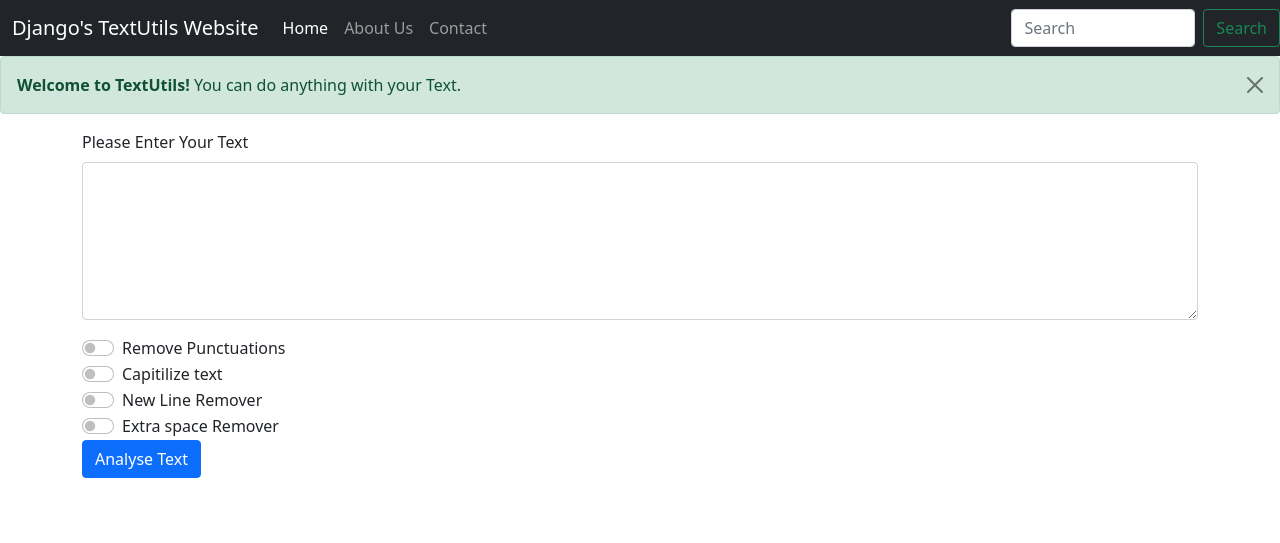
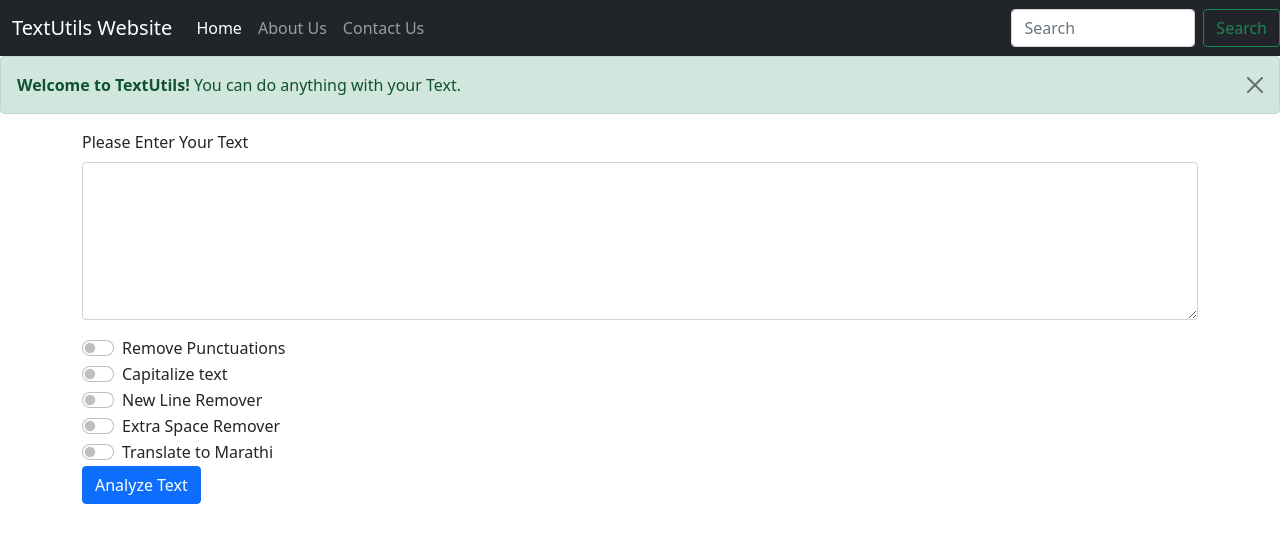
Before and after one commit to Digvijaypatil07/SE_Django-s_Textutil, a Django app: page / in a window 1280 px wide. Shown: the top 543 px of the page. Run offline with Django 4.2, Linux system fonts and the light colour scheme.

Commit message:
anurags commit

```diff
--- a/templates/index.html
+++ b/templates/index.html
@@ -1,19 +1,15 @@
-<!doctype html>
+<!DOCTYPE html>
 <html lang="en">
 <head>
-    <!-- Required meta tags -->
     <meta charset="utf-8">
     <meta name="viewport" content="width=device-width, initial-scale=1">
-
-    <!-- Bootstrap CSS -->
     <link href="https://cdn.jsdelivr.net/npm/bootstrap@5.0.2/dist/css/bootstrap.min.css" rel="stylesheet" integrity="sha384-EVSTQN3/azprG1Anm3QDgpJLIm9Nao0Yz1ztcQTwFspd3yD65VohhpuuCOmLASjC" crossorigin="anonymous">
-
-    <title>Django's TextUtils Website</title>
+    <title>TextUtils Website</title>
 </head>
 <body>
     <nav class="navbar navbar-expand-lg navbar-dark bg-dark">
         <div class="container-fluid">
-          <a class="navbar-brand" href="#">Django's TextUtils Website</a>
+            <a class="navbar-brand" href="#">TextUtils Website</a>
             <button class="navbar-toggler" type="button" data-bs-toggle="collapse" data-bs-target="#navbarNavDropdown" aria-controls="navbarNavDropdown" aria-expanded="false" aria-label="Toggle navigation">
                 <span class="navbar-toggler-icon"></span>
             </button>
@@ -26,9 +22,8 @@
                         <a class="nav-link" href="#">About Us</a>
                     </li>
                     <li class="nav-item">
-                <a class="nav-link" href="#">Contact</a>
+                        <a class="nav-link" href="#">Contact Us</a>
                     </li>
-
                 </ul>
             </div>
         </div>
@@ -41,46 +36,36 @@
         <strong>Welcome to TextUtils!</strong> You can do anything with your Text.
         <button type="button" class="btn-close" data-bs-dismiss="alert" aria-label="Close"></button>
     </div>
-
     <div class="container">
-        <form action='/analyse' method='POST'>{% csrf_token %}
+        <form action="/analyse" method="POST">
+            {% csrf_token %}
             <div class="mb-3">
-            <label for="exampleFormControlTextarea1" name='text' class="form-label">Please Enter Your Text</label>
-            <textarea class="form-control" name='text' id="exampleFormControlTextarea1" rows="6"></textarea>
+                <label for="exampleFormControlTextarea1" class="form-label">Please Enter Your Text</label>
+                <textarea class="form-control" name="text" id="exampleFormControlTextarea1" rows="6"></textarea>
             </div>
-
             <div class="form-check form-switch">
-            <input class="form-check-input" type="checkbox" name ="removepunc" id="flexSwitchCheckDefault1">
+                <input class="form-check-input" type="checkbox" name="removepunc" id="flexSwitchCheckDefault1">
                 <label class="form-check-label" for="flexSwitchCheckDefault1">Remove Punctuations</label>
             </div>
-
             <div class="form-check form-switch">
-            <input class="form-check-input" type="checkbox" name ="capitilize" id="flexSwitchCheckDefault2">
-            <label class="form-check-label" for="flexSwitchCheckDefault2">Capitilize text</label>
+                <input class="form-check-input" type="checkbox" name="capitilize" id="flexSwitchCheckDefault2">
+                <label class="form-check-label" for="flexSwitchCheckDefault2">Capitalize text</label>
             </div>
-
             <div class="form-check form-switch">
-            <input class="form-check-input" type="checkbox" name ="newlineremover" id="flexSwitchCheckDefault3">
+                <input class="form-check-input" type="checkbox" name="newlineremover" id="flexSwitchCheckDefault3">
                 <label class="form-check-label" for="flexSwitchCheckDefault3">New Line Remover</label>
             </div>
-
             <div class="form-check form-switch">
-            <input class="form-check-input" type="checkbox" name ="extraspaceremover" id="flexSwitchCheckDefault4">
-            <label class="form-check-label" for="flexSwitchCheckDefault4">Extra space Remover</label>
+                <input class="form-check-input" type="checkbox" name="extraspaceremover" id="flexSwitchCheckDefault4">
+                <label class="form-check-label" for="flexSwitchCheckDefault4">Extra Space Remover</label>
             </div>
-        <button type="submit" class="btn btn-primary">Analyse Text</button>
+            <div class="form-check form-switch">
+                <input class="form-check-input" type="checkbox" name="translate_to" id="flexSwitchCheckDefault5">
+                <label class="form-check-label" for="flexSwitchCheckDefault5">Translate to Marathi</label>
+            </div>
+            <button type="submit" class="btn btn-primary">Analyze Text</button>
         </form>
     </div>
-
-    <!-- Optional JavaScript; choose one of the two! -->
-
-    <!-- Option 1: Bootstrap Bundle with Popper -->
     <script src="https://cdn.jsdelivr.net/npm/bootstrap@5.0.2/dist/js/bootstrap.bundle.min.js" integrity="sha384-MrcW6ZMFYlzcLA8Nl+NtUVF0sA7MsXsP1UyJoMp4YLEuNSfAP+JcXn/tWtIaxVXM" crossorigin="anonymous"></script>
-
-    <!-- Option 2: Separate Popper and Bootstrap JS -->
-    <!--
-    <script src="https://cdn.jsdelivr.net/npm/@popperjs/core@2.9.2/dist/umd/popper.min.js" integrity="sha384-IQsoLXl5PILFhosVNubq5LC7Qb9DXgDA9i+tQ8Zj3iwWAwPtgFTxbJ8NT4GN1R8p" crossorigin="anonymous"></script>
-    <script src="https://cdn.jsdelivr.net/npm/bootstrap@5.0.2/dist/js/bootstrap.min.js" integrity="sha384-cVKIPhGWiC2Al4u+LWgxfKTRIcfu0JTxR+EQDz/bgldoEyl4H0zUF0QKbrJ0EcQF" crossorigin="anonymous"></script>
-    -->
 </body>
 </html>
--- a/textutils/urls.py
+++ b/textutils/urls.py
@@ -1,29 +1,7 @@
-"""
-URL configuration for textutils project.
-
-The `urlpatterns` list routes URLs to views. For more information please see:
-    https://docs.djangoproject.com/en/4.2/topics/http/urls/
-Examples:
-Function views
-    1. Add an import:  from my_app import views
-    2. Add a URL to urlpatterns:  path('', views.home, name='home')
-Class-based views
-    1. Add an import:  from other_app.views import Home
-    2. Add a URL to urlpatterns:  path('', Home.as_view(), name='home')
-Including another URLconf
-    1. Import the include() function: from django.urls import include, path
-    2. Add a URL to urlpatterns:  path('blog/', include('blog.urls'))
-"""
-from django.contrib import admin
 from django.urls import path
-from.import views
+from . import views
 
 urlpatterns = [
-    path('admin/', admin.site.urls),
-    path('',views.index,name='index'),
-    path('analyse',views.analyse,name='analyse'),
-    # path('removespace',views.spaceremover,name='spaceremover'),
-    # path('capitilize',views.capitilize,name='capitilize'),
-    # path('charcount',views.charcount,name='charcount'),
-
+    path('', views.index, name='index'),
+    path('analyse', views.analyse, name='analyse'),
 ]
--- a/textutils/views.py
+++ b/textutils/views.py
@@ -1,65 +1,39 @@
-#i have created this file
 from django.http import HttpResponse
 from django.shortcuts import render
-
-
+from googletrans import Translator
 
 def index(request):
-    # return HttpResponse('''<a href="https://moodle.coep.org.in/moodle/login/index.php">COEP MOODLE</a>''')
-
-    return render(request,'index.html')
+    return render(request, 'index.html')
 
 def analyse(request):
-    #get the text
-    text1 = request.POST.get('text','default')
-    # check checkbox value
-    removepunc = request.POST.get('removepunc','off')
-    capitilize = request.POST.get('capitilize','off')
-    newlineremover = request.POST.get('newlineremover','off')
-    extraspaceremover = request.POST.get('extraspaceremover','off')
-    # print(text1)
-    # print(removepunc)
+    if request.method == 'POST':
+        text1 = request.POST.get('text', 'default')
+        removepunc = request.POST.get('removepunc', 'off')
+        capitalize = request.POST.get('capitalize', 'off')
+        newlineremover = request.POST.get('newlineremover', 'off')
+        extraspaceremover = request.POST.get('extraspaceremover', 'off')
+        translate_to = request.POST.get('translate_to', 'off')
 
-    if (removepunc == 'on'):
+        if not (removepunc == 'off' and capitalize == 'off' and newlineremover == 'off' and extraspaceremover == 'off' and translate_to == 'off'):
+            if removepunc == 'on':
+                punctuations = '''!()-[]{};:'"\,<>./?@#$%^&*_~'''
+                text1 = ''.join(char for char in text1 if char not in punctuations)
 
-          punctuations = '''!()-[]{};:'"\,<>./?@#$%^&*_~'''
-          analysed =''
-          for char in text1:
-               if char not in punctuations:
-                  analysed = analysed + char
-          params ={'purpose':'Removed Punctuations','analysed_text':analysed,}
-          text1=analysed
-        #   return render(request,'analyse.html',params)
+            if capitalize == 'on':
+                text1 = text1.upper()
 
-    if (capitilize=="on"):
-        analysed=''
-        for char in text1:
-            analysed=analysed+char.upper()
-        params ={'purpose':'Capitilse text','analysed_text':analysed,}
-        text1=analysed
-        # return render(request,'analyse.html',params)
+            if newlineremover == 'on':
+                text1 = text1.replace('\n', '').replace('\r', '')
 
-    if (newlineremover=="on"):
-        analysed=""
-        for char in text1:
-            if char !="\n" and char !='\r':
-                analysed=analysed +char
-        params ={'purpose':'New Line Remover','analysed_text':analysed,}
-        text1=analysed
-        # return render(request,'analyse.html',params)
+            if extraspaceremover == 'on':
+                text1 = ' '.join(text1.split())
 
-    if (extraspaceremover =="on"):
-        analysed=""
-        for index,char in enumerate(text1):
-            if not(text1[index] ==" " and text1[index +1] ==" "):
-                analysed=analysed +char
-        params ={'purpose':'extra space Remover','analysed_text':analysed,}
-        text1=analysed
-        # return render(request,'analyse.html',params)
+            if translate_to == 'on':
+                translator = Translator()
+                translated = translator.translate(text1, dest='mr')
+                text1 = translated.text
 
-    if(extraspaceremover !="on" and newlineremover !="on" and capitilize !="on" and removepunc !="on"):
-        return HttpResponse("Error")
-    return render(request,'analyse.html',params)
+            params = {'purpose': 'Text Analysis', 'analysed_text': text1}
+            return render(request, 'analyse.html', params)
 
-# def spaceremover(request):
-#     return HttpResponse("space remover")
+    return HttpResponse("Error: Please select at least one text analysis option")
```
Lines whose indentation alone changed are shown as unchanged.
